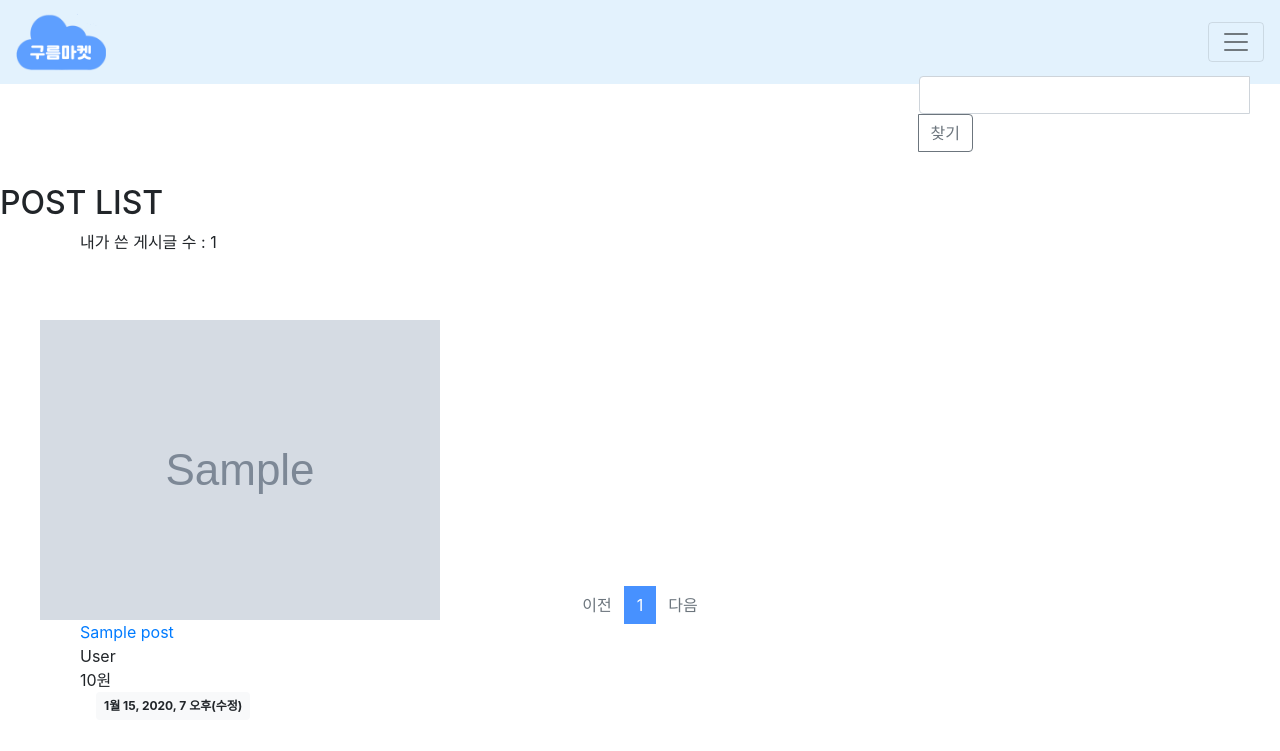
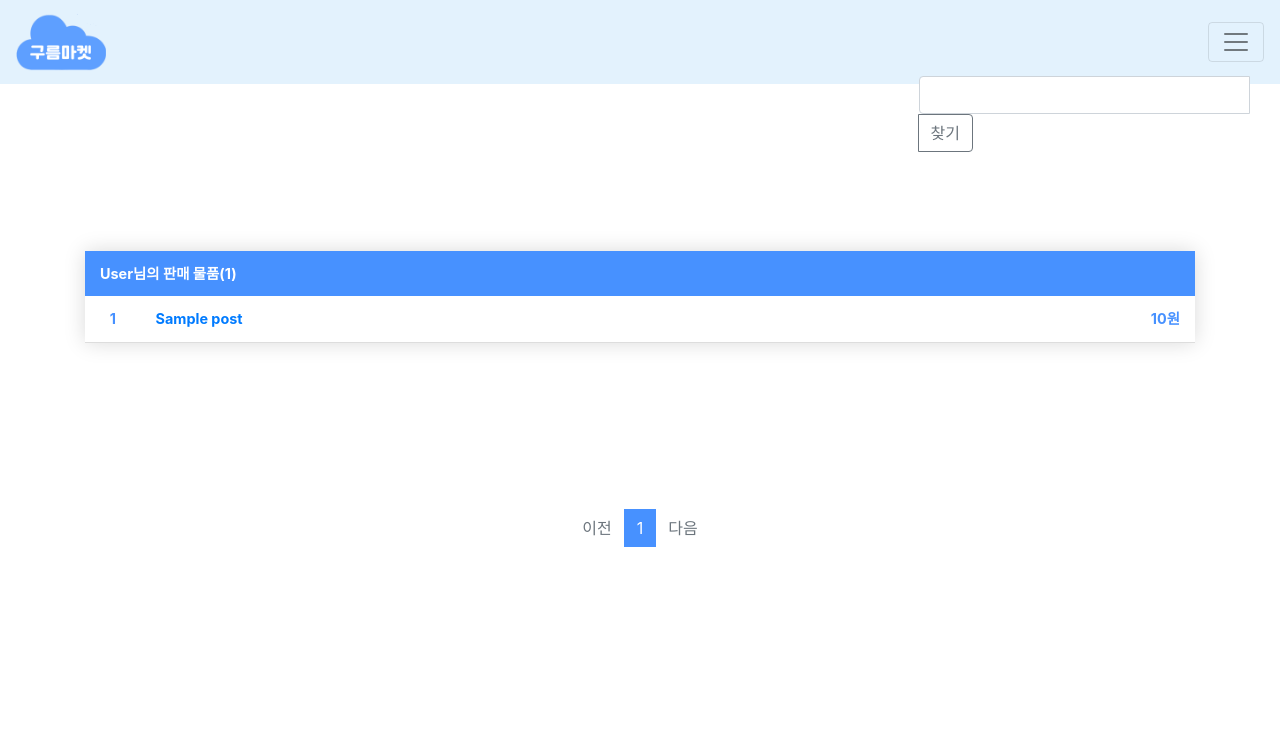
Before and after one commit to jisulog/cloudmarket_project, a Django app: page /market/postlist/ in a window 1280 px wide. Shown: the top 751 px of the page. Run offline with Django 3.2, Linux system fonts and the light colour scheme; a user stored in the database is signed in; tables that the repository leaves empty hold one stand-in row (values such as "Sample post"); grey boxes marked "Sample" are stand-in pictures; some libraries are stand-ins or nearby versions.

Commit message:
Update front mypost and mycommnet

```diff
--- a/cloudmarket/market/models.py
+++ b/cloudmarket/market/models.py
@@ -3,7 +3,7 @@ from django.urls.base import reverse
 from imagekit.models import ProcessedImageField #resize
 from imagekit.processors import ResizeToFit #resize
 from django.contrib.auth.models import User
-from django.core.validators import MinValueValidator
+from django.core.validators import MaxValueValidator, MinValueValidator
 # Create your models here.
 
 # 게시글 모델
@@ -13,7 +13,7 @@ class Post(models.Model):
     # image = models.ImageField(upload_to='img/', max_length=300)
     image = ProcessedImageField(upload_to='img/', processors=[ResizeToFit(500,500)]) #resize
     content = models.TextField()
-    price = models.IntegerField(validators=[MinValueValidator(0)])
+    price = models.IntegerField(validators=[MinValueValidator(0), MaxValueValidator(10000000)])
     create_date = models.DateTimeField()
     modify_date = models.DateTimeField(null=True, blank=True)
 
--- a/cloudmarket/market/views/comment_views.py
+++ b/cloudmarket/market/views/comment_views.py
@@ -1,3 +1,4 @@
+from datetime import datetime
 from django.shortcuts import get_object_or_404
 from django.views.generic import CreateView, DeleteView, UpdateView
 from market.models import Comment, Post
@@ -18,7 +19,7 @@ class CommentCreate(CreateView):
         comment = form.save(commit=False)
         comment.post_id = get_object_or_404(Post, pk=self.kwargs['pk'])
         comment.user_id = self.request.user
-        comment.create_date = timezone.now()
+        comment.create_date = datetime.now()
         comment.save()
         return super().form_valid(form)
 
@@ -33,7 +34,7 @@ class CommentUpdate(UpdateView):
 
     def get_object(self):
         comment = get_object_or_404(Comment, pk=self.kwargs['pk'])
-        comment.modify_date = timezone.now()
+        comment.modify_date = datetime.now()
         comment.save()
         return comment
 
--- a/cloudmarket/market/views/my_views.py
+++ b/cloudmarket/market/views/my_views.py
@@ -20,18 +20,10 @@ class MyPostList(ListView):
     def get_queryset(self):
         global mypost_list
         mypost_list=Post.objects.order_by('-create_date')
-        print(self.request.user.username)
-        print(self.request.user)
-        print(self.request.user.id)
-        print(self.request.user.last_name)
         mypost_list=mypost_list.filter(
             Q(user_id__username__icontains=self.request.user.username)
             #아이디로 비교 user_id__username과 user.username
         ).distinct()
-        mypost_count = mypost_list.exclude().count()
-        #paginate된 거 말고 전체 글 저장하는 거 찾아봐야 - context _object_name은 현재 페이지네이트되서 5개만저장됨
-        #get context data overriding 하기
-        print(mypost_count)
         return mypost_list #return 타입 역시 queryset. 복잡하게 생각말기(render, reverse_lazy 필요없음)
 
     def get_context_data(self, **kwargs):
--- a/cloudmarket/market/views/post_views.py
+++ b/cloudmarket/market/views/post_views.py
@@ -1,3 +1,4 @@
+from datetime import datetime
 from django.views.generic import ListView, DetailView, CreateView, DeleteView, UpdateView
 from market.models import Post
 from market.forms import CommentForm, PostForm
@@ -58,7 +59,7 @@ class PostCreate(CreateView):
     def form_valid(self, form):
         post = form.save(commit=False)
         post.user_id = self.request.user
-        post.create_date = timezone.now()
+        post.create_date = datetime.now()
         post.save()
         return super().form_valid(form)
 
@@ -73,7 +74,7 @@ class PostUpdate(UpdateView):
 
     def get_object(self):
         post = get_object_or_404(Post, pk=self.kwargs['pk'])
-        post.modify_date = timezone.now()
+        post.modify_date = datetime.now()
         post.save()
         return post
 
--- a/cloudmarket/project/settings.py
+++ b/cloudmarket/project/settings.py
@@ -40,7 +40,8 @@ INSTALLED_APPS = [
     'django.contrib.messages',
     'django.contrib.staticfiles',
     'market.apps.MarketConfig', # market app 추가 - 박지수
-    'imagekit' # resize
+    'imagekit', # resize
+    'django.contrib.humanize', # format price
 ]
 
 MIDDLEWARE = [
--- a/cloudmarket/static/css/style.css
+++ b/cloudmarket/static/css/style.css
@@ -9,3 +9,62 @@
 background-color: #4791FF;
 color: #fff;
 }
+
+/* 내가 쓴 글, 내가 쓴 댓글 */
+.styled-table tbody tr:nth-of-type(even):hover{
+    background-color: #f0f0f0
+}
+.styled-table tbody tr:hover {
+    background-color: #f0f0f0
+  }
+
+.styled-table {
+    margin: 15% 0;
+    font-size: 0.9em;
+    min-width: 100%;
+    box-shadow: 0 0 20px rgba(0, 0, 0, 0.15);
+}
+
+.styled-table thead tr {
+    background-color: #4791FF;
+    color: #ffffff;
+}
+
+.styled-table th,
+.styled-table td {
+    padding: 12px 15px;
+}
+
+.styled-table tbody tr {
+    border-bottom: 1px solid #dddddd;
+}
+
+.styled-table tbody tr:nth-of-type(even) {
+    background-color: #E3F3FD;
+}
+
+.styled-table tbody tr.active-row {
+    font-weight: bold;
+    color: #4791FF;
+}
+.styled-table tbody tr td.table-no {
+    width: 5%;
+    text-align: center;
+}
+
+.styled-table tbody tr td.table-price{
+    width: 25%;
+    text-align: right;
+}
+
+.styled-table tbody tr td.table-date{
+    width: 25%;
+    text-align: right;
+}
+
+.no-post-comment {
+    padding: 10%;
+    text-align: center;
+    font-size: 2em;
+    min-width: 100%;
+}
--- a/cloudmarket/templates/base.html
+++ b/cloudmarket/templates/base.html
@@ -8,7 +8,7 @@
     <!-- Bootstrap CSS -->
     <link rel="stylesheet" type="text/css" href="{% static 'bootstrap.min.css' %}">
     <!--custom CSS-->
-    <link rel="stylesheet" type="text/css" href="{% static 'style.css' %}">
+    <link rel="stylesheet" type="text/css" href="{% static 'css/style.css' %}">
 
     <title>Cloud Market</title>
 </head>
--- a/cloudmarket/templates/market/mypost_list.html
+++ b/cloudmarket/templates/market/mypost_list.html
@@ -1,5 +1,5 @@
 {% extends 'base.html' %}
-
+{% load humanize %}
 {% block content %}
 <!-- 검색 창 -->
 <div class="row justify-content-end my-3" style="position:fixed;
@@ -16,45 +16,33 @@ right:30px; top:60px;">
 <!-- 내가 쓴 게시글, 댓글 수 -->
 
 <!--리스트창-->
-<div style="position:relative; top:100px;">
-<h2>POST LIST   </h2>
-<ul>
-    <ol> 내가 쓴 게시글 수 : {{ mypost|length}} </ol>
-</ul>
-</div >
-<div style="position:relative; top:150px;">
 {% if page_obj %}
-
-    {% for post in page_obj %}
-
-        <ul>
-            {% if post.image %}
-            <img src = "{{ post.image.url }}" alt="{{ post.image }}">
-            <!--resize height="300" width="500"-->
-            {% else %}
-            <p>이미지가 없습니다</p>
-            {% endif %}
-            <ol><a href="/market/{{ post.id }}/">{{ post.post_title }}</a></ol>
-            <ol>{{ post.user_id.last_name }} </ol>
-            <ol>{{ post.price }}원</ol>
-            <ol>
-                {% if post.modify_date %}
-                <div class="badge badge-light p-2 text-left mx-3">
-                    <div>{{ post.modify_date }}(수정)</div>
-                </div>
-                {% else %}
-                <div class="badge badge-light p-2 text-left mx-3">
-                    <div>{{ post.create_date }}</div>
-                </div>
-                {% endif %}
-            </ol>
-        </ul>
-    {% endfor %}
-
+    <div class="container-sm">
+        <table class="styled-table">
+            <thead>
+            <tr>
+                <th colspan="3">{{ user.last_name }}님의 판매 물품({{ mypost|length}})</th>
+            </tr>
+            </thead>
+            <tbody>
+            {% for post in page_obj %}
+            <tr class="active-row">
+                <td class="table-no">{{ forloop.counter }}</td>
+                <td>
+                    <a href="/market/{{ post.id }}/">{{ post.post_title }}</a></span>
+                </td>
+                <td class="table-price">{{ post.price|intcomma }}원</td>
+            </tr>
+            {% endfor %}
+            </tbody>
+        </table>
+    </div>
 {% else %}
-    <p>게시글이 없습니다.</p>
+<div class="no-post-comment">
+    작성하신 게시글이 없습니다 :(<br>
+        <a href="/market/post/create/">게시글 작성하러 가기!</a>
+</div>
 {% endif %}
-</div>
 <!-- 페이징처리 시작 -->
 <ul class="pagination justify-content-center">
 <!-- 이전페이지 -->
@@ -122,5 +110,7 @@ $("#btn_search").on('click', function() {
     $("#searchForm").submit();
 });
 });
+
+
 </script>
 {% endblock %}
--- a/cloudmarket/templates/market/post_create.html
+++ b/cloudmarket/templates/market/post_create.html
@@ -11,7 +11,7 @@
   </div>
 </div>
 <div class="container">
-  <h5 class="my-3 border-bottom pb-2">상품 등록</h5>
+  <h5 class="my-3 border-bottom pb-2">상품 등록하기</h5>
   <form method="post" class="post-form my-3" enctype="multipart/form-data" action=".">
       {% csrf_token %}
       {{ form.as_p }}
--- a/cloudmarket/templates/market/post_detail.html
+++ b/cloudmarket/templates/market/post_detail.html
@@ -20,8 +20,8 @@
     {{ post.user_id.last_name }} | {% if post.modify_date %} {{ post.modify_date }}(수정) {% else %} {{ post.create_date }} {% endif %}
 <div>
     <img src="{{ post.image.url }}" alt="{{ post.image }}">
+    <p>{{ post.content }}</p>
     <p>{{ post.price }}원</p>
-    <p>{{ post.content }}</p>
 </div>
 
 <div>
--- a/cloudmarket/templates/market/post_update.html
+++ b/cloudmarket/templates/market/post_update.html
@@ -13,7 +13,7 @@
 
 <!-- 상품 재등록 -->
 <div class="container">
-  <h5 class="my-3 border-bottom pb-2">상품 재등록</h5>
+  <h5 class="my-3 border-bottom pb-2">상품 다시 등록하기</h5>
   <form method="post" class="post-form my-3" enctype="multipart/form-data" action="{% url 'market:postupdate' post.pk %}">
       {% csrf_token %}
       {{ form.as_p }}
```
Also changed, not shown: cloudmarket/templates/market/mycomment_list.html (+32 -32 lines).
